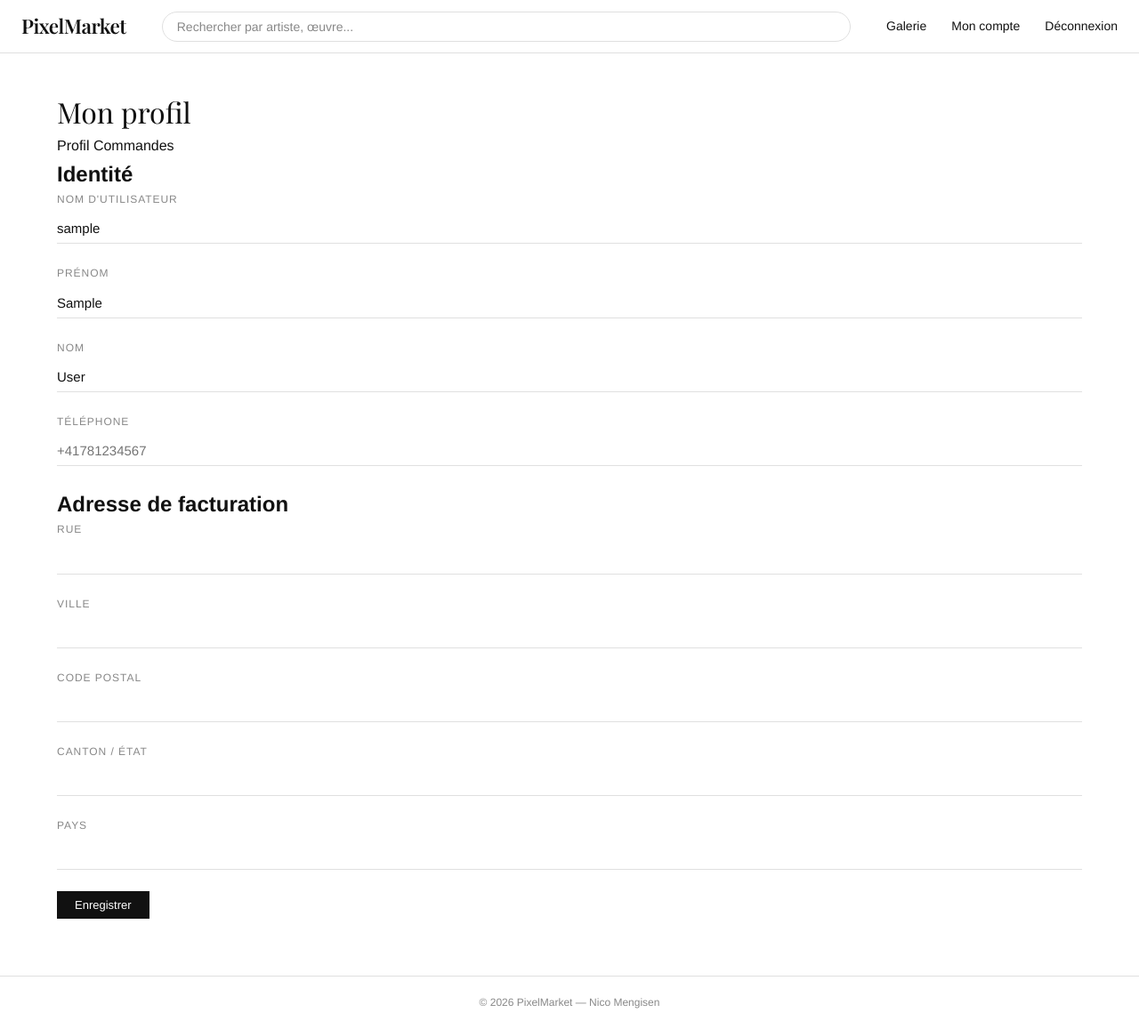
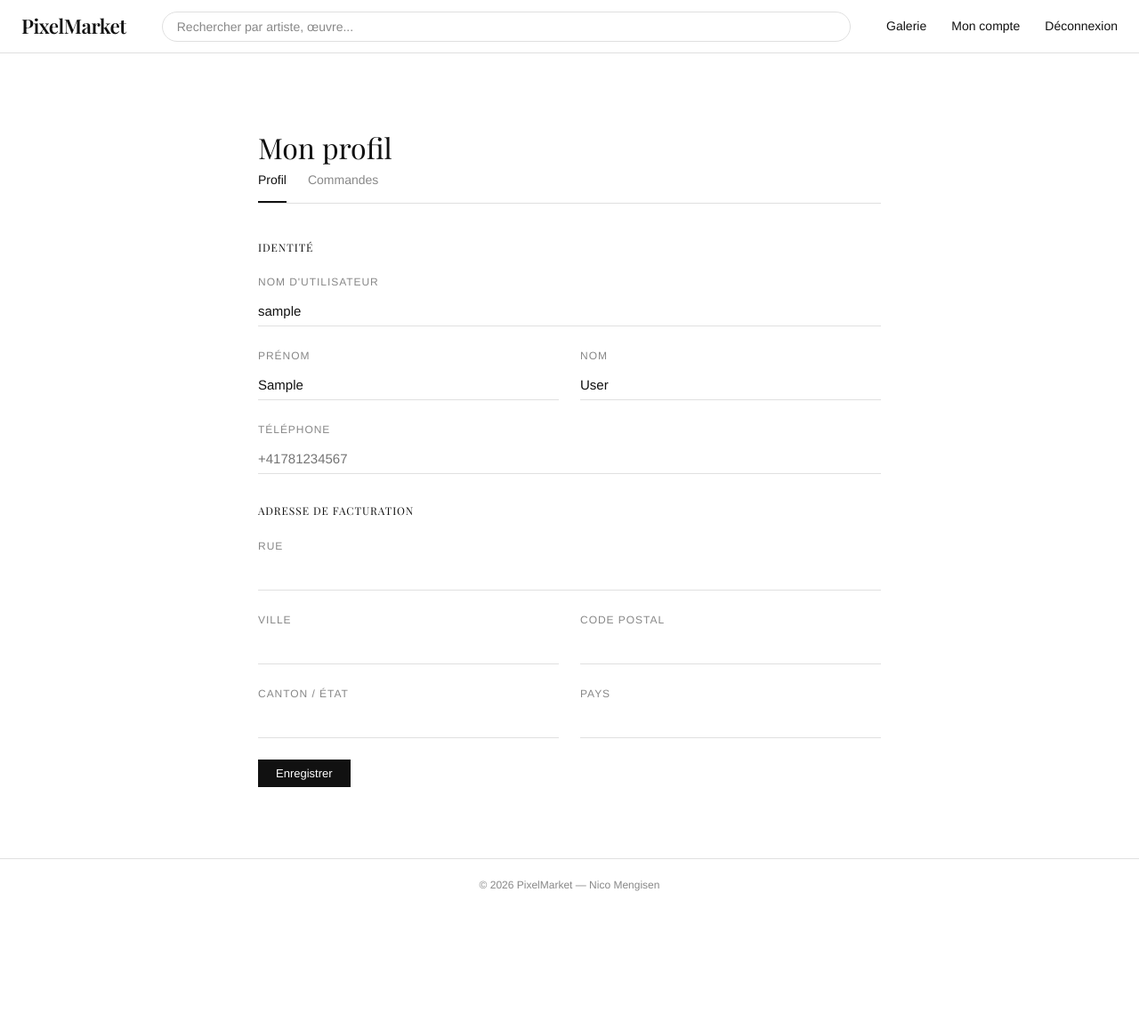
Before and after one commit to Mashiro3131/PixelMarket, a Flask app: page /account/profile in a window 1280 px wide. Shown: the whole page at 89% size. After the commit the page ends 1002 px from the top, so only its background shows below. Run offline with Flask 3, Linux system fonts and the light colour scheme; the visitor is signed in with stand-in values (Sample User, id 1); some libraries are stand-ins or nearby versions.

Commit message:
feat: ajout du style pour la section espace compte (profil, commandes)

```diff
--- a/app/static/css/main.css
+++ b/app/static/css/main.css
@@ -483,6 +483,56 @@ img {
     margin-bottom: 8px;
 }
 
+/* ==========================================================================
+   Account (profil, commandes)
+   ========================================================================== */
+
+.account-container {
+    max-width: 700px;
+    margin: 40px auto;
+}
+
+.account-nav {
+    display: flex;
+    gap: 24px;
+    border-bottom: 0.5px solid var(--color-gray-mid);
+    margin-bottom: 40px;
+    padding-bottom: 0;
+}
+
+.account-nav-link {
+    font-size: 0.875rem;
+    padding-bottom: 12px;
+    color: var(--color-gray-text);
+    border-bottom: 2px solid transparent;
+    transition: all 0.2s;
+}
+
+.account-nav-link.active,
+.account-nav-link:hover {
+    color: var(--color-black);
+    border-bottom-color: var(--color-black);
+    text-decoration: none;
+}
+
+.account-section-title {
+    font-family: var(--font-serif);
+    font-size: 2.25rem;
+    font-weight: 500;
+    margin-bottom: 20px;
+    margin-top: 32px;
+    color: var(--color-black);
+    text-transform: uppercase;
+    letter-spacing: 0.08em;
+    font-size: 0.75rem;
+}
+
+.form-row {
+    display: grid;
+    grid-template-columns: 1fr 1fr;
+    gap: 24px;
+}
+
 
 /* ==========================================================================
    Footer
```
